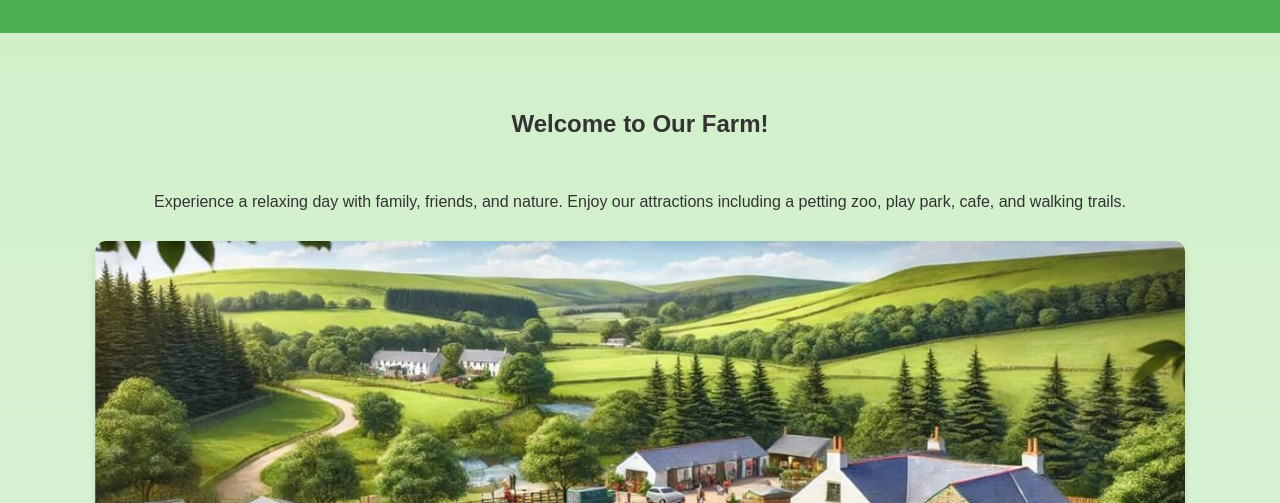
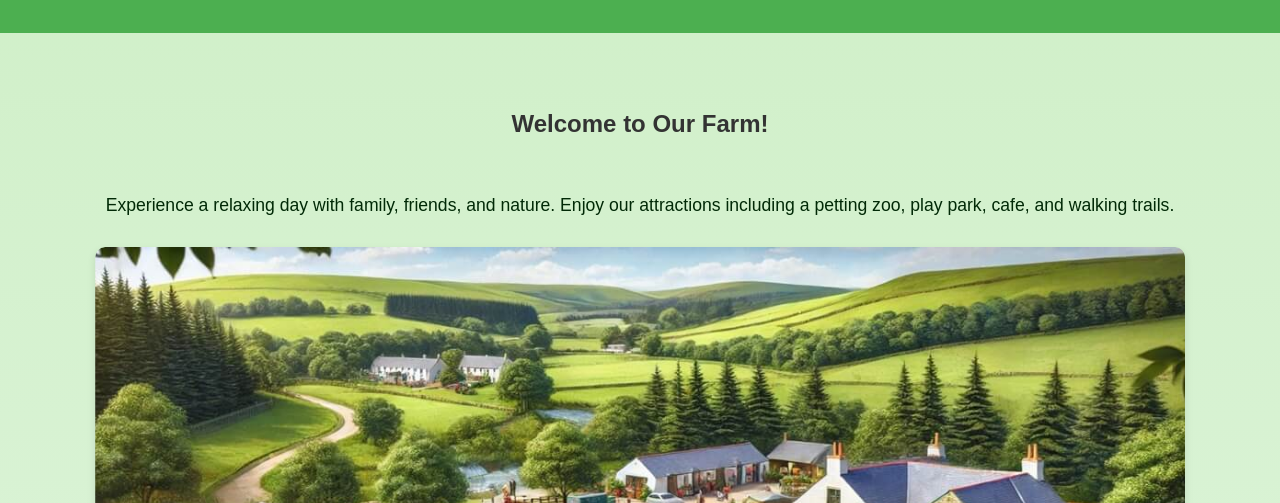
Before and after one commit to Viktor23022891/farm, a plain HTML site: page index.html in a window 1280 px wide. Shown: the part 297-800 px from the top of the page. Drawn offline with nearby package versions, Linux system fonts and the light colour scheme.

Commit message:
add highlight text to main page

```diff
--- a/index.html
+++ b/index.html
@@ -61,7 +61,7 @@
     <section id="home">
       <div class="container">
         <h2 class="main-title">Welcome to Our Farm!</h2>
-        <p class="text">
+        <p class="text highlight-text">
           Experience a relaxing day with family, friends, and nature. Enjoy our
           attractions including a petting zoo, play park, cafe, and walking
           trails.
--- a/styles.css
+++ b/styles.css
@@ -288,6 +288,18 @@ form button:hover {
   transform: scale(1.01);
   box-shadow: 0 8px 16px rgba(0, 0, 0, 0.2);
 }
+
+.highlight-text {
+  font-size: 1.1rem;
+  color: #012906;
+  text-align: center;
+}
+
+.highlight-text:hover {
+  transition: color 0.3s ease;
+  color: #1f5916;
+}
+
 /* ---------------------------- */
 @media (max-width: 768px) {
   nav ul {
```
